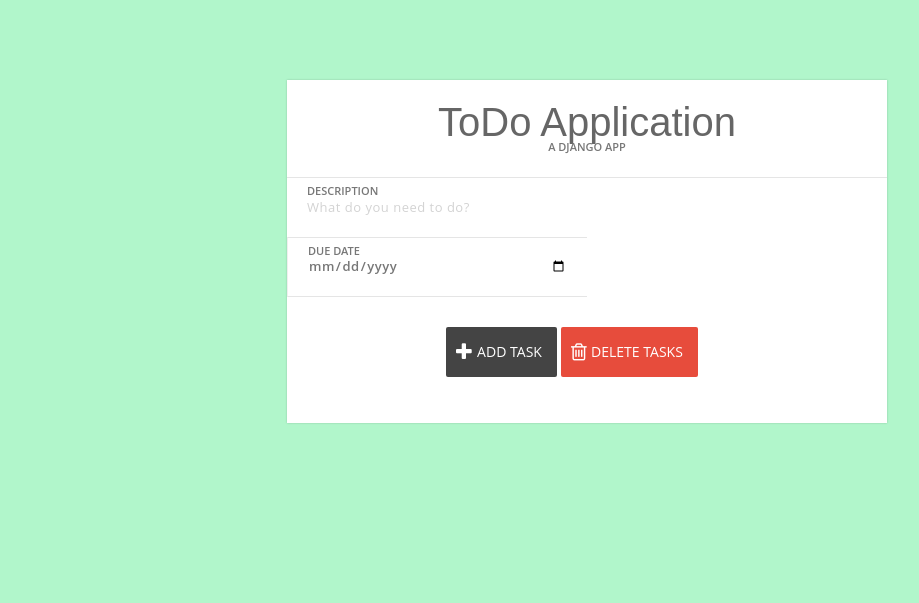
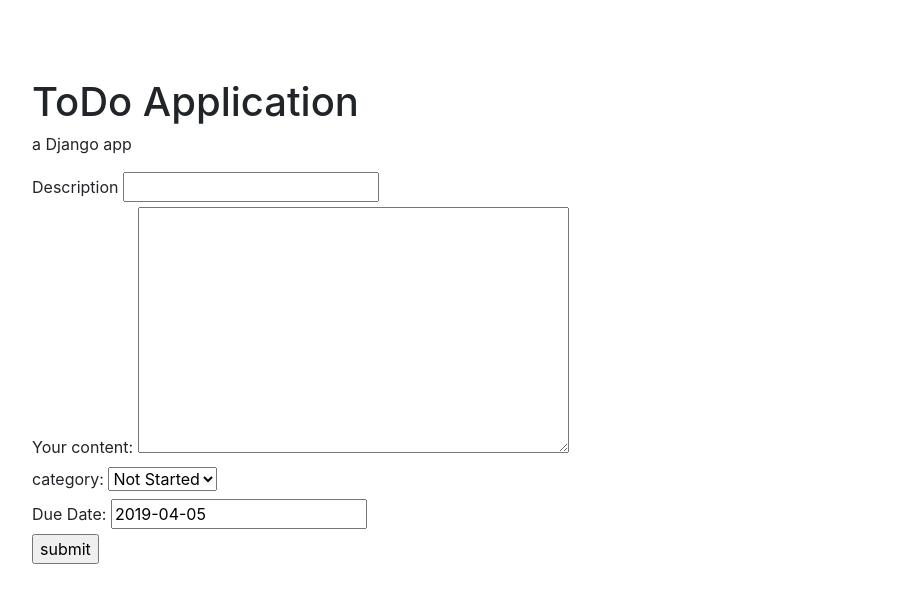
Before and after one commit to shubham7298/ToDo, a Django app: page /todo in a window 1280 px wide. Shown: the top 603 px of the page, without its empty margins (53-972 px from the left). Run offline with Django 3.2, Linux system fonts and the light colour scheme; data that the repository does not hold is empty; some libraries are stand-ins or nearby versions.

Commit message:
Data in DB

```diff
--- /dev/null
+++ b/requirements.txt
@@ -0,0 +1,5 @@
+Django==2.2
+django-crispy-forms==1.7.2
+mysqlclient==1.4.2.post1
+pytz==2018.9
+sqlparse==0.3.0
--- /dev/null
+++ b/todolist/form.py
@@ -0,0 +1,8 @@
+from django import forms
+from .models import TodoList
+
+class todoForm(forms.ModelForm):
+
+	class Meta:
+		model = TodoList
+		fields = ('title', 'content', 'category', 'due_date')
--- a/todolist/models.py
+++ b/todolist/models.py
@@ -1,29 +1,23 @@
 # -*- coding: utf-8 -*-
 from __future__ import unicode_literals
-
 from django.db import models
 from django.utils import timezone
+from django.contrib.auth.models import User
 
-# Create your models here.
-class Category(models.Model): # The Category table name that inherits models.Model
-	name = models.CharField(max_length=100) #Like a varchar
+class TodoList(models.Model): #Todolist able name that inherits models.Model
+	# owner = models.CharField(max_length=250, default="guest")
+	# owner = models.ForeignKey(User, null=True, on_delete=models.SET_NULL)
+	owner = models.ForeignKey(User, on_delete=models.CASCADE)
+	title = models.CharField(max_length=250) # a varchar
+	content = models.TextField(blank=True) # a text field
+	category = models.IntegerField(choices=(
+    (1, ("Not Started")),(2, ("In Progress")),(3, ("Done"))
+), default=1)
+	created = models.DateField(default=timezone.now().strftime("%Y-%m-%d")) # a date
+	due_date = models.DateField(default=timezone.now().strftime("%Y-%m-%d")) # a date
 
 	class Meta:
-		verbose_name = ("Category")
-		verbose_name_plural = ("Categories")
-
-	def __str__(self):
-		return self.name #name to be shown when called
-
-class TodoList(models.Model): #Todolist able name that inherits models.Model
-	owner = models.CharField(max_length=250, default="guest")
-	title = models.CharField(max_length=250) # a varchar
-	content = models.TextField(blank=True) # a text field
-	created = models.DateField(default=timezone.now().strftime("%Y-%m-%d")) # a date
-	due_date = models.DateField(default=timezone.now().strftime("%Y-%m-%d")) # a date
-	# category = models.ForeignKey(Category, default="general",  on_delete=models.CASCADE) # a foreignkey
-
-	class Meta:
+		# print(" -->> ",User.get_username())
 		ordering = ["-created"] #ordering by the created field
 
 	def __str__(self):
--- /dev/null
+++ b/todolist/templates/form.html
@@ -0,0 +1,68 @@
+<!DOCTYPE html>
+<html >
+<head>
+  <meta charset="UTF-8">
+  <title>tOdO</title>
+  {% load static %}
+  <link rel="stylesheet" href="https://maxcdn.bootstrapcdn.com/bootstrap/4.0.0-beta/css/bootstrap.min.css" integrity="sha384-/Y6pD6FV/Vv2HJnA6t+vslU6fwYXjCFtcEpHbNJ0lyAFsXTsjBbfaDjzALeQsN6M" crossorigin="anonymous">
+  <link rel="stylesheet" type="text/css" href="https://maxcdn.bootstrapcdn.com/font-awesome/4.7.0/css/font-awesome.min.css">
+  <!-- <link rel="stylesheet" type="text/css" href="{% static 'css/style.css' %}">  -->
+</head>
+
+<body>
+<div django-app="todo" style="margin-top: 5rem">
+		<!-- {{ form.as_p }}	 -->
+<!--  -->
+<div class="container">
+	<div class="content">
+		<h1>ToDo Application</h1>
+        <p class="tagline">a Django app</p>
+			<form method="post">
+		{% csrf_token %}
+		{{ form.errors }}
+		{{ form.non_field_errors }}
+		<div class="inputContainer">
+		    {{ form.title.errors }}
+		    <label for="{{ form.title.id_for_label }}">Description</label>
+		    {{ form.title }}
+		</div>
+		<div class="fieldWrapper">
+		    {{ form.content.errors }}
+		    <label for="{{ form.content.id_for_label }}">Your content:</label>
+		    {{ form.content }}
+		</div>
+		<div class="fieldWrapper">
+		    {{ form.category.errors }}
+		    <label for="{{ form.category.id_for_label }}">category:</label>
+		    {{ form.category }}
+		</div>
+		<div class="inputContainer half last right" type="date">
+		    {{ form.due_date.errors }}
+		    <label for="{{ form.due_date.id_for_label }}">Due Date:</label>
+		    {{ form.due_date }}
+		</div>
+		<button type="submit">submit</button>
+
+		<ul  class="taskList">
+
+            {% for todo in todos %}
+            <p>hello</p>
+               <!-- <li class="taskItem">
+                    <input type="checkbox" class="taskCheckbox" name="checkedbox" id="{{ todo.id }}" value="{{ todo.id }}">
+                    <label for="{{ todo.id }}"><span class="complete-">{{ todo.title }}</span></label>
+                    <strong class="taskDate"><i class="fa fa-calendar"></i>{{ todo.created }} - {{ todo.due_date }}</strong>
+                </li>  -->
+
+            {% endfor %}
+
+
+            </ul><!-- taskList -->
+            	</form>
+	</div>
+</div>
+<!--  -->
+
+
+
+</body>
+</html>
--- a/todolist/templates/index.html
+++ b/todolist/templates/index.html
@@ -35,7 +35,7 @@
 
             <ul  class="taskList">
             {% for todo in todos %} <!-- django template lang - for loop -->
-            {% if todo.owner == user.username %}
+            {% if todo.owner_id == user.id %}
                 <li class="taskItem">
                     <input type="checkbox" class="taskCheckbox" name="checkedbox" id="{{ todo.id }}" value="{{ todo.id }}">
                     <label for="{{ todo.id }}"><span class="complete-">{{ todo.title }}</span></label>
--- a/todolist/views.py
+++ b/todolist/views.py
@@ -2,28 +2,26 @@
 from __future__ import unicode_literals
 
 from django.shortcuts import render,redirect
-from .models import TodoList, Category
+from .models import TodoList
 import datetime
-# Create your views here.
+from .form import todoForm
 
-def index(request): #the index view
-	todos = TodoList.objects.all() #quering all todos with the object manager
-	if request.method == "POST": #checking if the request method is a POST
-		if "taskAdd" in request.POST: #checking if there is a request to add a todo
-			title = request.POST["description"] #title
+def index(request):
+	todos = TodoList.objects.all()
+	if request.method == 'POST':
+		print("post toh hai",request.user.id)
+		form = todoForm(request.POST)
+		if form.is_valid():
+			print("valid bhi hai")
+			instance=form.save(commit=False)
+			instance.owner=request.user
+			instance.save()
+			# form.save()
+			return redirect("/todo")
+		else:
+			print("--------------------------------")
+			print(form.errors)
 
-			owner = request.POST["nameOfUser"]
-			date = str(request.POST["date"]) #date
-			# category = request.POST["category_select"] #category
-			content = title + " -- " + date + " " #+ category #content
-			Todo = TodoList(title=title, content=content, due_date=date, owner=owner)
-			Todo.save() #saving the todo
-			return redirect("/todo") #reloading the page
 
-		if "taskDelete" in request.POST: #checking if there is a request to delete a todo
-			checkedlist = request.POST["checkedbox"] #checked todos to be deleted
-			for todo_id in checkedlist:
-				todo = TodoList.objects.get(id=int(todo_id)) #getting todo id
-				todo.delete() #deleting todo
-
-	return render(request, "index.html", {"todos": todos})
+	form = todoForm()
+	return render(request, 'form.html', {'form':form})
```
Also changed, not shown: todolist/admin.py (+8 -6 lines), todolist/migrations/0004_auto_20190405_0706.py (added), todolist/migrations/0005_auto_20190405_0919.py (added), todolist/migrations/0006_auto_20190405_0945.py (added), todolist/migrations/0007_auto_20190405_1010.py (added), todolist/migrations/0008_auto_20190405_1233.py (added).
